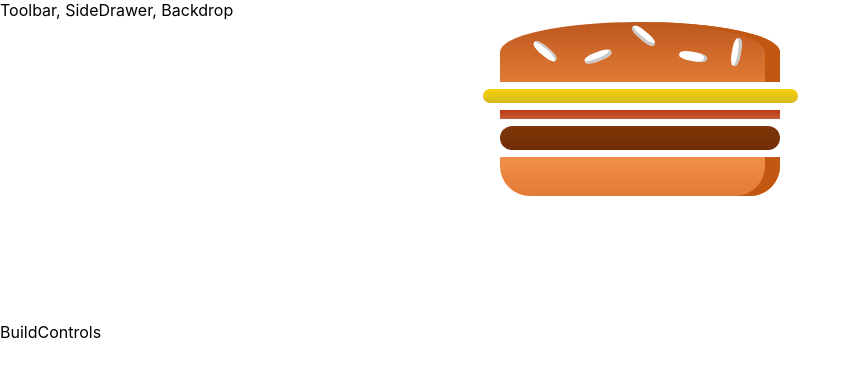
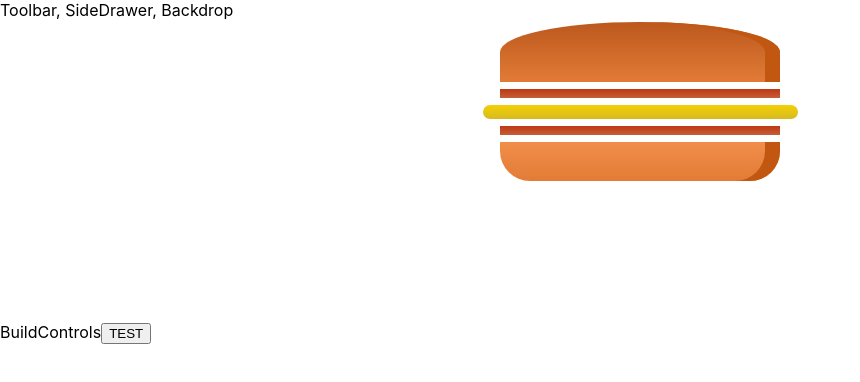
Before and after one commit to LucasSonego/BurgerBuilder, a React (Create React App) app: page / in a window 1280 px wide. Shown: the top 382 px of the page, without its empty margins (0-860 px from the left). Built offline with nearby package versions, Linux system fonts and the light colour scheme.

Commit message:
feat: dynamic ingredient list on state

```diff
--- a/src/components/Burger/Burger.js
+++ b/src/components/Burger/Burger.js
@@ -1,32 +1,13 @@
 import React from "react";
 
 import { BurgerDiv } from "./styles";
-import {
-  BreadTop,
-  Seeds1,
-  Seeds2,
-  Salad,
-  Cheese,
-  Bacon,
-  Meat,
-  BreadBottom
-} from "./BurgerIngredient/BurgerIngredient";
+import { BreadTop, BreadBottom } from "./BurgerIngredient/BurgerIngredient";
 
 export default function Burger(props) {
   return (
     <BurgerDiv>
-      <BreadTop>
-        {props.seeds && (
-          <>
-            <Seeds1 />
-            <Seeds2 />
-          </>
-        )}
-      </BreadTop>
-      {props.salad && <Salad />}
-      {props.cheese && <Cheese />}
-      {props.bacon && <Bacon />}
-      {props.meat && <Meat />}
+      <BreadTop />
+      {props.ingredients.map(ing => ing())}
       <BreadBottom />
     </BurgerDiv>
   );
--- a/src/containers/BurgerBuilder/BurgerBuilder.js
+++ b/src/containers/BurgerBuilder/BurgerBuilder.js
@@ -1,17 +1,35 @@
-import React from "react";
+import React, { useState } from "react";
 import Burger from "../../components/Burger/Burger";
+import {
+  Bacon,
+  Cheese,
+  Salad,
+  Meat
+} from "../../components/Burger/BurgerIngredient/BurgerIngredient";
 
 export default function BurgerBuilder() {
+  const salad = () => <Salad />;
+  const bacon = () => <Bacon />;
+  const cheese = () => <Cheese />;
+  const meat = () => <Meat />;
+
+  const [ingredients, setIngredients] = useState({
+    list: [bacon, cheese, bacon]
+  });
+
+  function test() {
+    setIngredients({
+      list: [...ingredients.list, salad, cheese, bacon, meat]
+    });
+  }
+
   return (
     <>
-      <Burger
-        salad={false}
-        cheese={true}
-        bacon={true}
-        meat={true}
-        seeds={true}
-      />
-      <div>BuildControls</div>
+      <Burger ingredients={ingredients.list} />
+      <div>
+        BuildControls
+        <button onClick={() => test()}>TEST</button>
+      </div>
     </>
   );
 }
```
